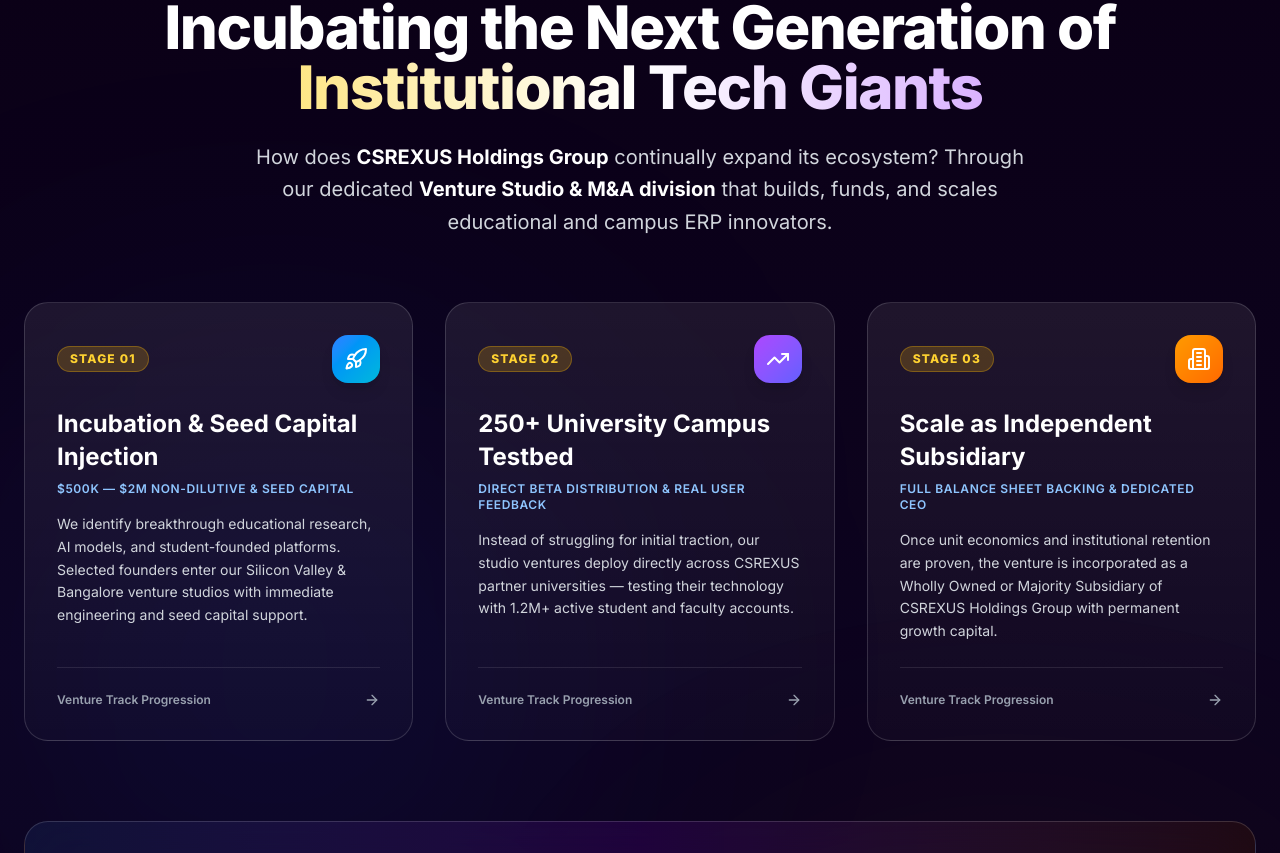
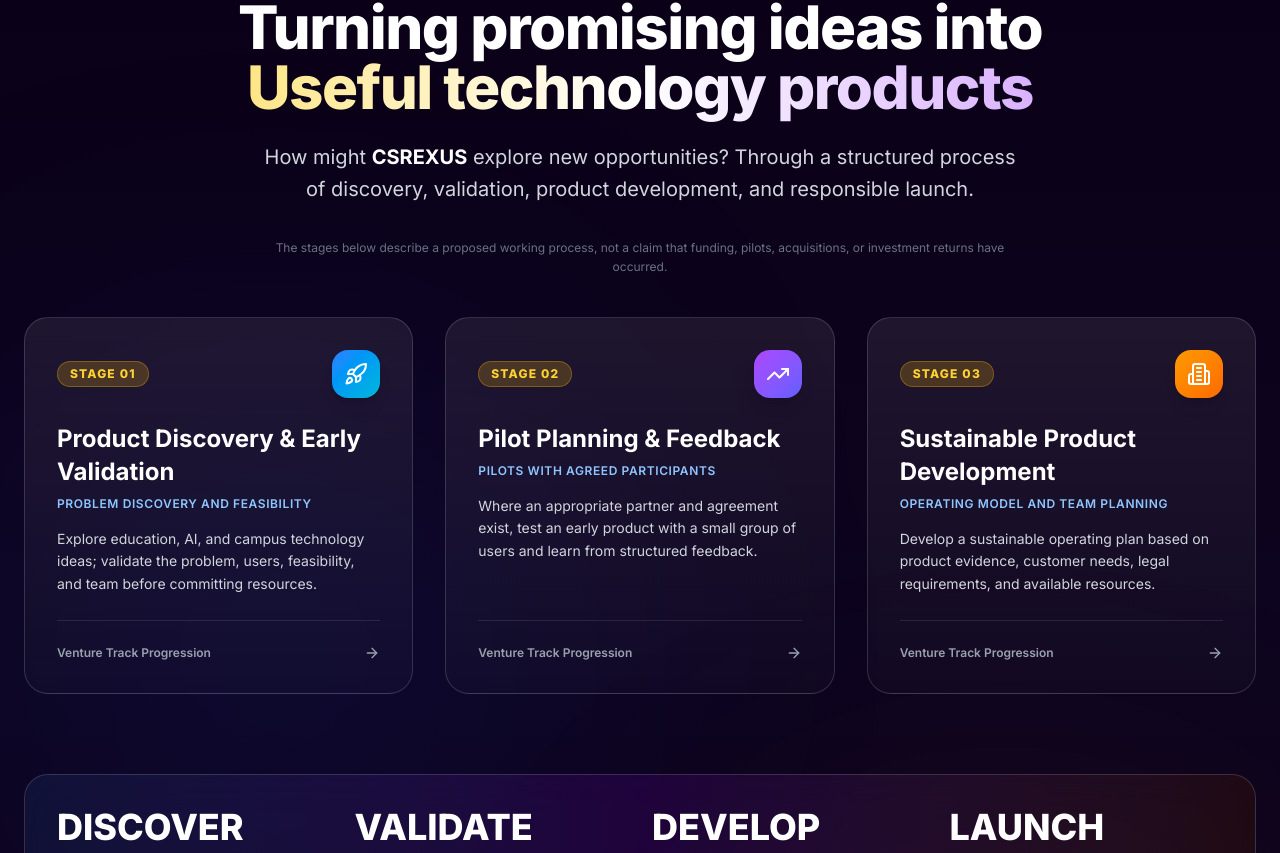
Before and after one commit to CSrajput-ux/CSrexus, a React (Vite) app: page / in a window 1280 px wide. Shown: the part 5107-5960 px from the top of the page. Built offline with nearby package versions, Linux system fonts and the light colour scheme.

Commit message:
content: clarify proposed capabilities and portfolio disclosures

```diff
--- a/src/app/components/VentureStudio.tsx
+++ b/src/app/components/VentureStudio.tsx
@@ -4,35 +4,35 @@ import { Sparkles, ArrowRight, Rocket, TrendingUp, Building2, CheckCircle2, Awar
 const stages = [
   {
     step: 'STAGE 01',
-    title: 'Incubation & Seed Capital Injection',
-    subtitle: '$500K — $2M Non-Dilutive & Seed Capital',
-    description: 'We identify breakthrough educational research, AI models, and student-founded platforms. Selected founders enter our Silicon Valley & Bangalore venture studios with immediate engineering and seed capital support.',
+    title: 'Product Discovery & Early Validation',
+    subtitle: 'Problem discovery and feasibility',
+    description: 'Explore education, AI, and campus technology ideas; validate the problem, users, feasibility, and team before committing resources.',
     icon: Rocket,
     gradient: 'from-blue-500 to-cyan-500',
   },
   {
     step: 'STAGE 02',
-    title: '250+ University Campus Testbed',
-    subtitle: 'Direct Beta Distribution & Real User Feedback',
-    description: 'Instead of struggling for initial traction, our studio ventures deploy directly across CSREXUS partner universities — testing their technology with 1.2M+ active student and faculty accounts.',
+    title: 'Pilot Planning & Feedback',
+    subtitle: 'Pilots with agreed participants',
+    description: 'Where an appropriate partner and agreement exist, test an early product with a small group of users and learn from structured feedback.',
     icon: TrendingUp,
     gradient: 'from-purple-500 to-indigo-500',
   },
   {
     step: 'STAGE 03',
-    title: 'Scale as Independent Subsidiary',
-    subtitle: 'Full Balance Sheet Backing & Dedicated CEO',
-    description: 'Once unit economics and institutional retention are proven, the venture is incorporated as a Wholly Owned or Majority Subsidiary of CSREXUS Holdings Group with permanent growth capital.',
+    title: 'Sustainable Product Development',
+    subtitle: 'Operating model and team planning',
+    description: 'Develop a sustainable operating plan based on product evidence, customer needs, legal requirements, and available resources.',
     icon: Building2,
     gradient: 'from-amber-500 to-orange-500',
   },
 ];
 
 const portfolioMetrics = [
-  { value: '18', label: 'Startups Incubated', detail: 'Since 2021 inception' },
-  { value: '8', label: 'Graduated Subsidiaries', detail: 'Now standalone group brands' },
-  { value: '$120M', label: 'Growth Capital Deployed', detail: 'Across Seed & Series B' },
-  { value: '4.2x', label: 'Average Revenue Multiple', detail: 'Within 24 mos of acquisition' },
+  { value: 'DISCOVER', label: 'Opportunity sourcing', detail: 'Identify problems worth solving' },
+  { value: 'VALIDATE', label: 'Product validation', detail: 'Test assumptions with evidence' },
+  { value: 'DEVELOP', label: 'Build and iterate', detail: 'Improve products with user feedback' },
+  { value: 'LAUNCH', label: 'Go-to-market planning', detail: 'Prepare operations and partnerships' },
 ];
 
 export function VentureStudio() {
@@ -54,22 +54,25 @@ export function VentureStudio() {
           <div className="inline-flex items-center gap-2 px-3.5 py-1.5 rounded-full bg-white/5 border border-white/10 mb-5">
             <Sparkles className="w-4 h-4 text-amber-400" />
             <span className="text-amber-300 text-xs font-bold uppercase tracking-wider">
-              Venture Studio &amp; M&amp;A Incubation Arm
+              Venture Studio
             </span>
           </div>
 
           <h2 className="text-4xl md:text-5xl lg:text-6xl font-extrabold mb-6 tracking-tight text-white">
-            Incubating the Next Generation of <br className="hidden sm:block" />
+            Turning promising ideas into <br className="hidden sm:block" />
             <span className="bg-gradient-to-r from-amber-200 via-white to-purple-300 bg-clip-text text-transparent">
-              Institutional Tech Giants
+              Useful technology products
             </span>
           </h2>
 
           <p className="text-lg md:text-xl text-gray-300 max-w-3xl mx-auto font-normal leading-relaxed">
-            How does <strong className="text-white">CSREXUS Holdings Group</strong> continually expand its ecosystem? Through our dedicated <strong className="text-white">Venture Studio &amp; M&amp;A division</strong> that builds, funds, and scales educational and campus ERP innovators.
+            How might <strong className="text-white">CSREXUS</strong> explore new opportunities? Through a structured process of discovery, validation, product development, and responsible launch.
           </p>
         </motion.div>
 
+          <p className="mx-auto -mt-8 mb-10 max-w-3xl text-center text-xs leading-relaxed text-gray-500">
+            The stages below describe a proposed working process, not a claim that funding, pilots, acquisitions, or investment returns have occurred.
+          </p>
         {/* 3-Stage Studio Lifecycle */}
         <div className="grid grid-cols-1 md:grid-cols-3 gap-8 mb-20">
           {stages.map((stage, idx) => {
```
